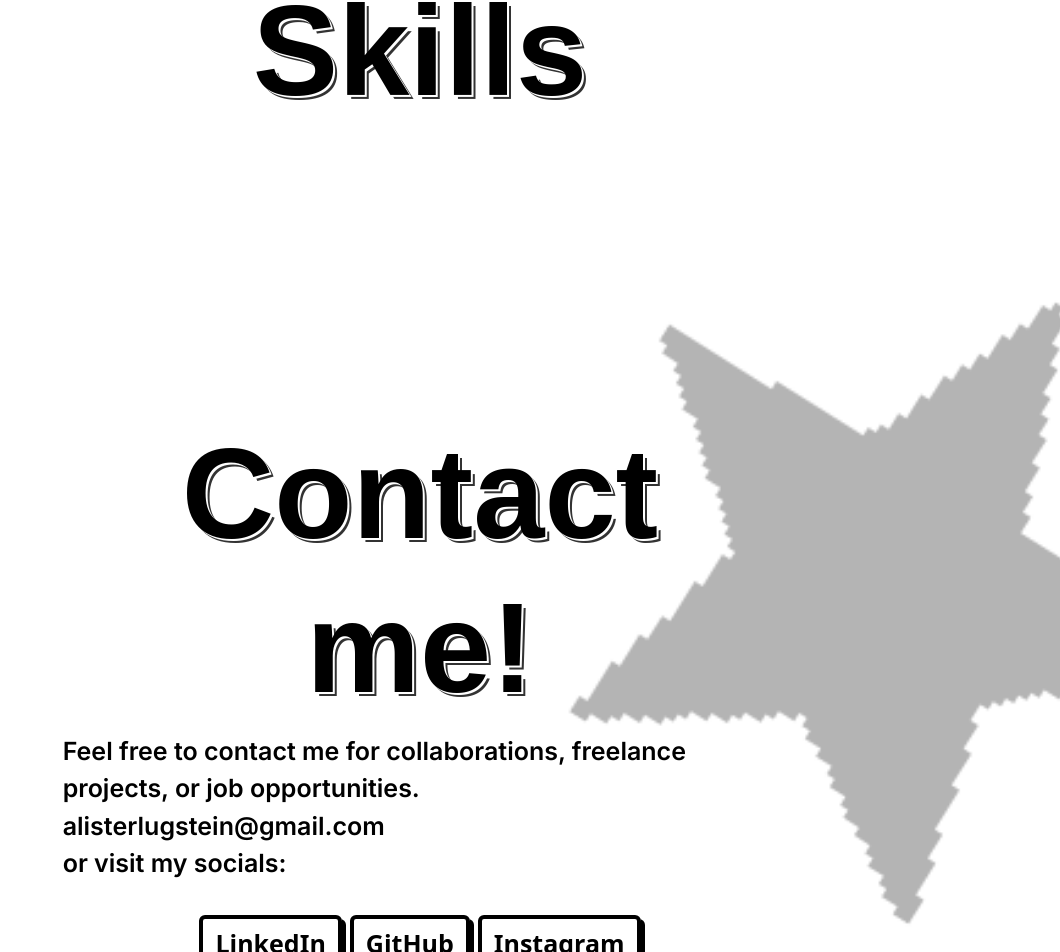
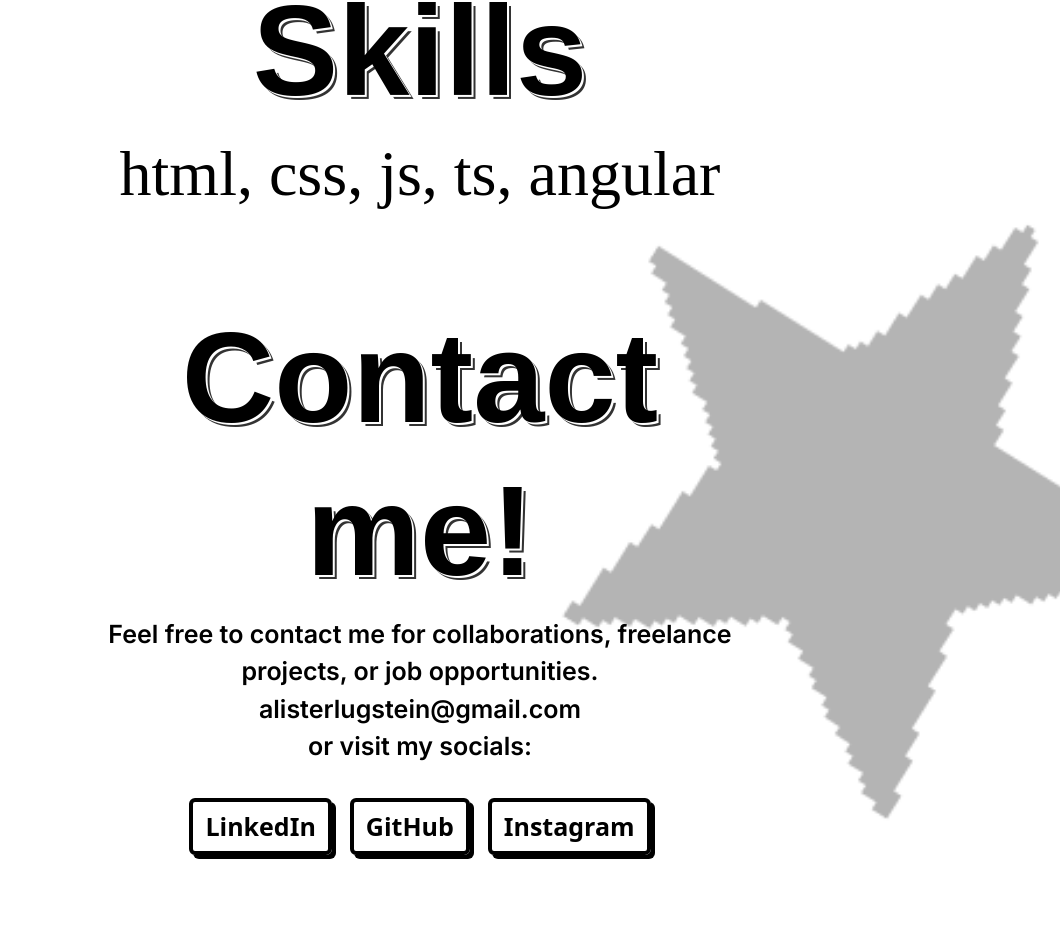
Before and after one commit to alisterlu-creator/My_Portfolio, an Angular app: page / in a window 1280 px wide. Shown: the part 1447-2399 px from the top of the page, without its empty margins (220-1280 px from the left). Built offline with nearby package versions, Linux system fonts and the light colour scheme; a web font is replaced by a local one.

Commit message:
changes color on skills h2

```diff
--- a/src/app/home/home.css
+++ b/src/app/home/home.css
@@ -118,6 +118,16 @@ button:hover, a:hover {
     box-shadow: none;
 }
 
+.contact-links {
+  display: flex;
+  flex-wrap: wrap;
+  justify-content: center;
+  gap: 10px;
+}
+
+.skills {
+  color:black
+}
 
 
 @media (max-width: 992px) {
--- a/src/app/home/home.html
+++ b/src/app/home/home.html
@@ -80,23 +80,20 @@
         <div class="col-md-7 text-center image-container p-3">
           <h1>Skills</h1>
 
-          <h2 class="mb-5">
-            html, css, js, <br />
-            ts, angular
-          </h2>
+          <h2 class="skills">html, css, js, ts, angular</h2>
         </div>
       </div>
     </div>
   </section>
   <section
-    class="contact col-md-7 mx-auto text-center d-flex justify-content-center align-items-center mt-5"
+    class="contact col-md-7 mx-auto d-flex justify-content-center align-items-center mt-5 px-3"
   >
     <div class="p-3 mb-5">
       <div class="contact-text">
         <!-- Contact text-->
-        <h1>Contact me!</h1>
+        <h1 class="text-center">Contact me!</h1>
 
-        <p>
+        <p class="text-center">
           Feel free to contact me for collaborations, freelance projects, or job opportunities.
           <br />
           alisterlugstein@gmail.com
```
